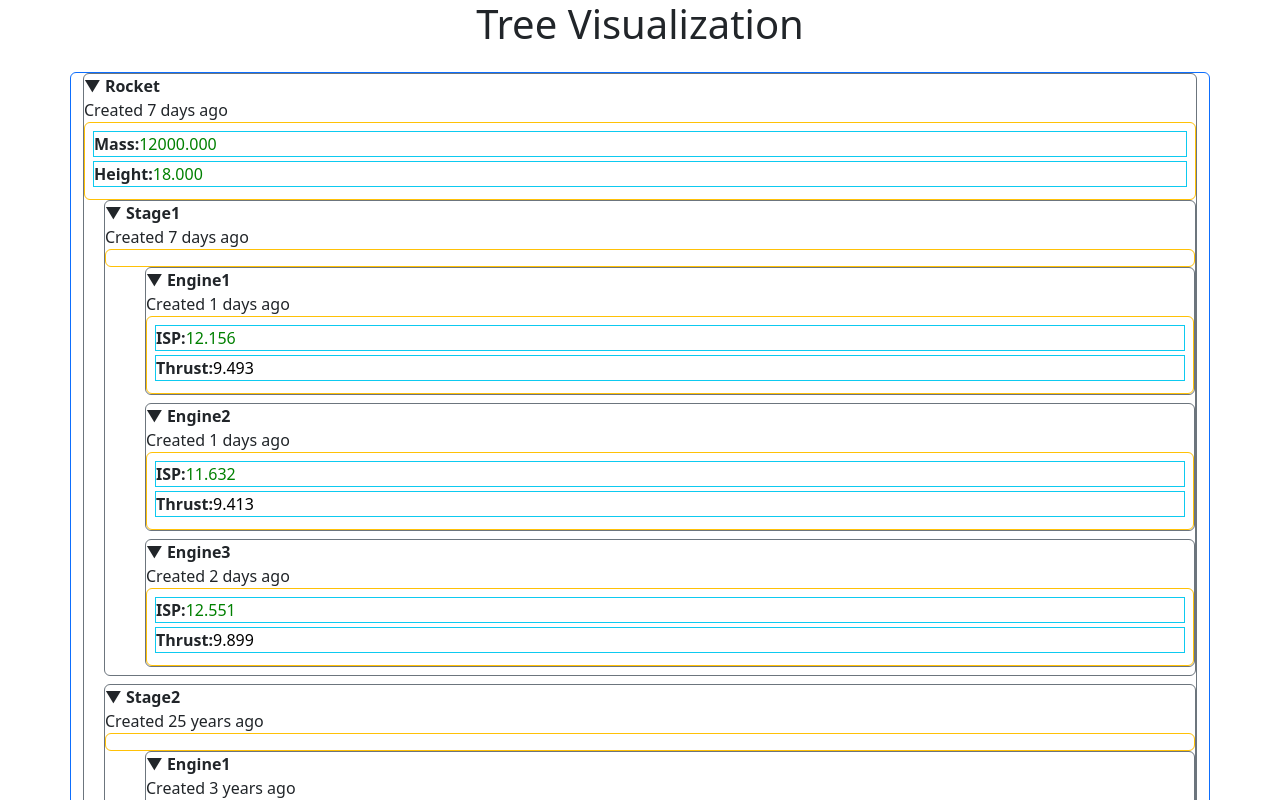
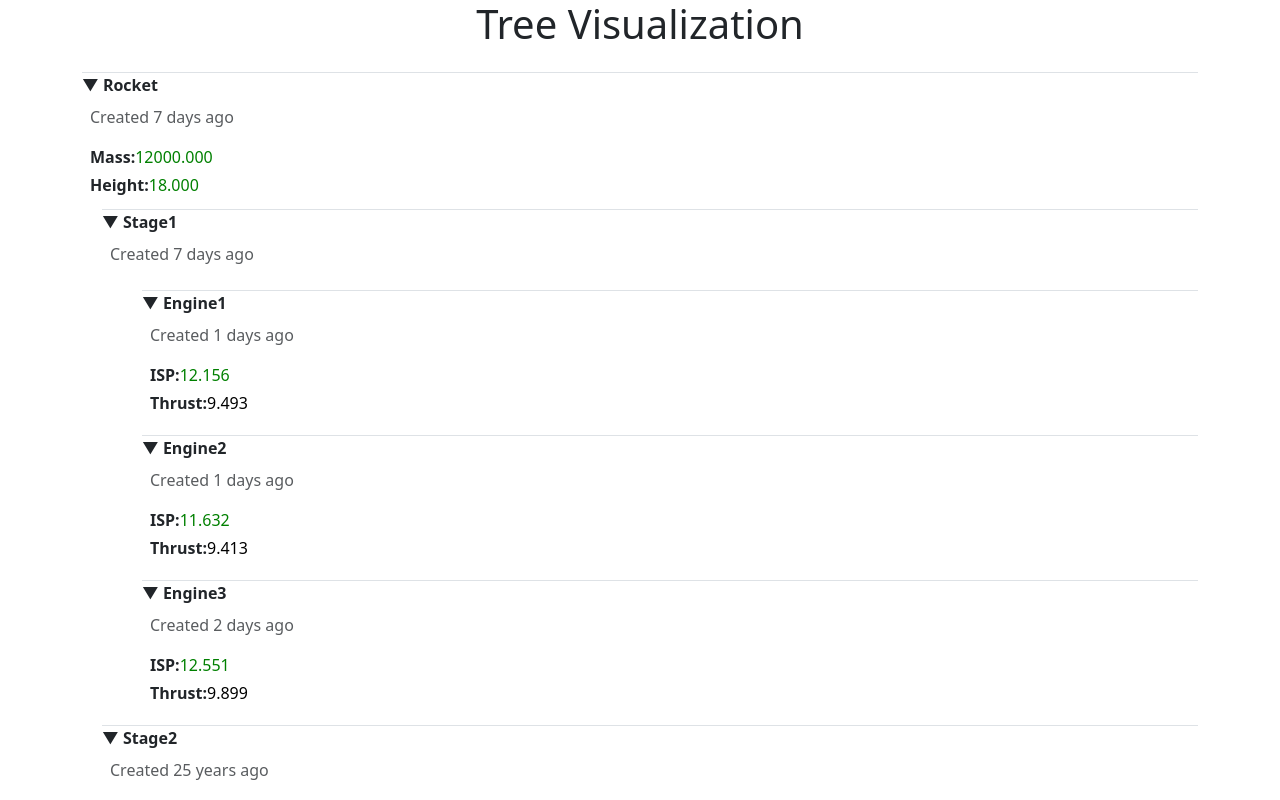
Before and after one commit to kowabunga314/rocketjunior, a React (Create React App) app in the folder fe/: page / in a window 1280 px wide. Shown: the top 800 px of the page. Built offline with nearby package versions, Linux system fonts and the light colour scheme.

Commit message:
Styling improvements

```diff
--- a/fe/src/components/Property.js
+++ b/fe/src/components/Property.js
@@ -2,7 +2,7 @@ import React, { useState } from 'react';
 
 const Property = ({ propKey, propValue }) => {
   return (
-    <div className='mb-1 border border-info d-flex justify-content-start'>
+    <div className='mb-1 d-flex justify-content-start'>
       <strong>{propKey}: </strong>
       <span style={{ color: propValue > 10 ? 'green' : 'black' }}>{propValue}</span>
     </div>
--- a/fe/src/components/TimeSince.js
+++ b/fe/src/components/TimeSince.js
@@ -2,7 +2,7 @@ import React, { useState } from 'react';
 
 const TimeSince = ({ timestamp }) => {
   return (
-    <div className='pl-4 d-flex justify-content-start'>Created {getTimeSince(timestamp)}</div>
+    <div className='pl-4 d-flex justify-content-start font-weight-light text-muted'>Created {getTimeSince(timestamp)}</div>
   )
 };
 
--- a/fe/src/components/Tree.js
+++ b/fe/src/components/Tree.js
@@ -3,7 +3,7 @@ import TreeNode from './TreeNode';
 
 const Tree = ({ data }) => {
   return (
-    <div className='container mt-4 border border-primary rounded-2'>
+    <div className='container mt-4'>
       {data.map((node) => (
         <TreeNode key={node.id} node={node} depth={0} />
       ))}
--- a/fe/src/components/TreeNode.js
+++ b/fe/src/components/TreeNode.js
@@ -9,7 +9,7 @@ const TreeNode = ({ node, depth }) => {
   const toggleCollapse = () => { setIsCollapsed(!isCollapsed); }
 
   return (
-    <div style={{ marginLeft: depth * 20 + 'px' }} className="mb-2 border border-secondary rounded-2 ">
+    <div style={{ marginLeft: depth * 20 + 'px' }} className="mb-2 border-top">
       <div
         onClick={toggleCollapse}
         style={{ cursor: 'pointer', fontWeight: 'bold' }}
@@ -18,10 +18,13 @@ const TreeNode = ({ node, depth }) => {
         {isCollapsed ? '▶' : '▼'} {node.name}
       </div>
 
-      <TimeSince timestamp={node.created_at} />
+
+      <div className='ml-4 p-2'>
+        <TimeSince timestamp={node.created_at} />
+      </div>
 
       {/* Render properties if any */}
-      <div className='ml-4 p-2 border border-warning rounded-2'>
+      <div className='ml-4 p-2'>
         {Object.entries(node.properties).map(([key, value]) => (
           <Property key={key} propKey={key} propValue={value} />
         ))}
```
